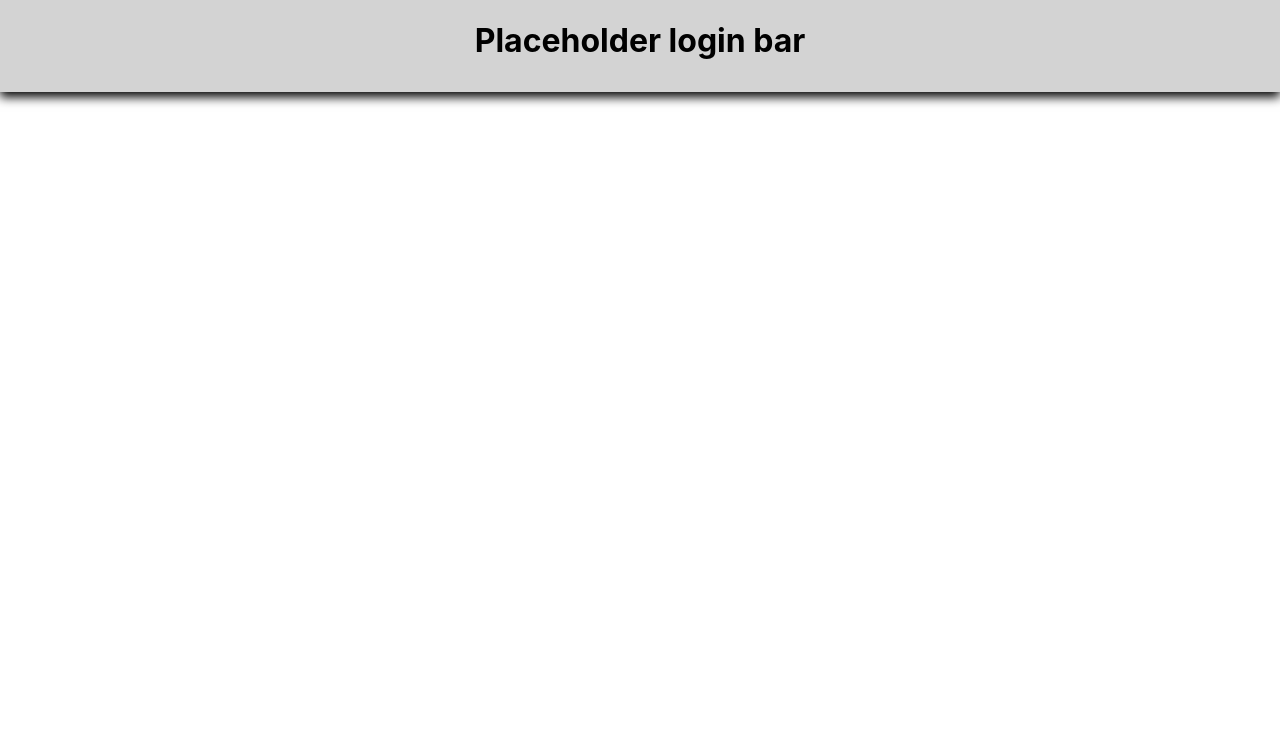
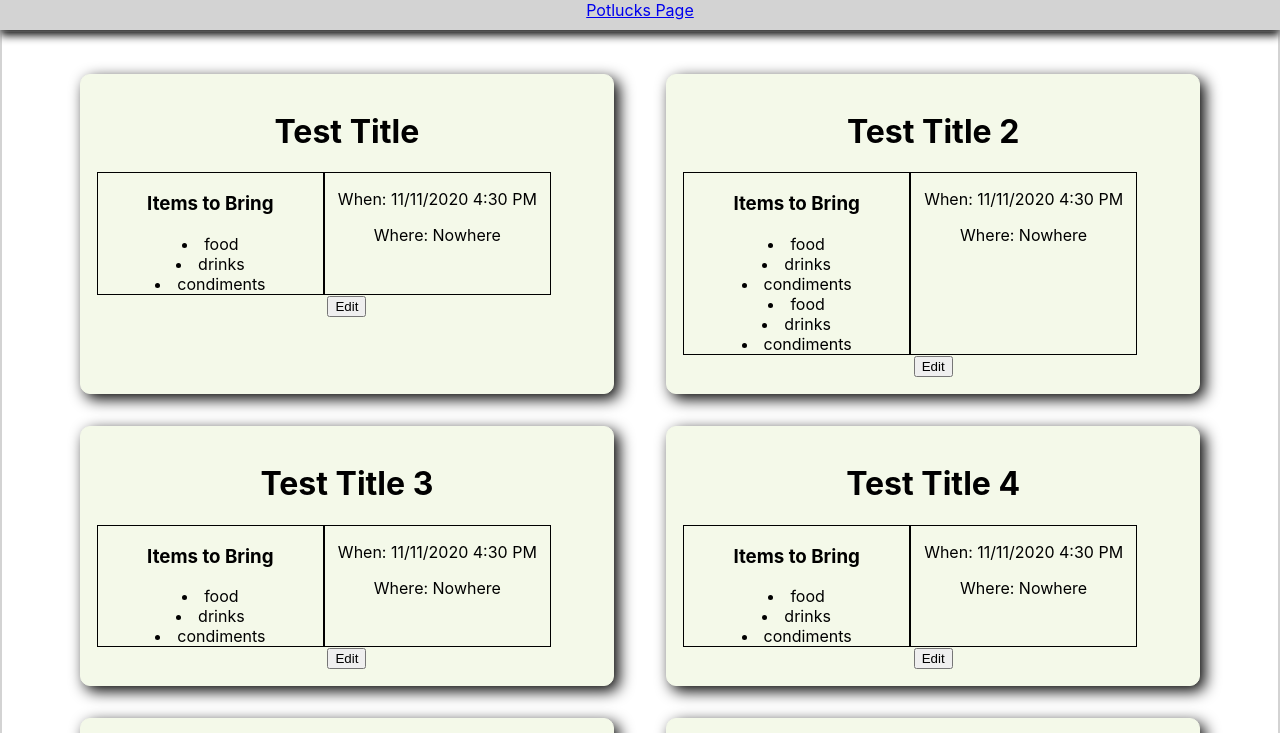
Before and after one commit to Build-Week-Pot-Luck-Planner/front-end, a React (Create React App) app in the folder pot-luck-fe/: page /potlucks in a window 1280 px wide. Shown: the top 733 px of the page. Built offline with nearby package versions, Linux system fonts and the light colour scheme; sample sign-in values are in the browser's storage.

Commit message:
added PrivateRoute for UserPotluckPage and axiosWithAuth util

```diff
--- a/pot-luck-fe/src/App.js
+++ b/pot-luck-fe/src/App.js
@@ -7,6 +7,7 @@ import {
   useRouteMatch,
   useParams
 } from "react-router-dom";
+import PrivateRoute from './components/PrivateRoute';
 import UserPotluckPage from './components/UserPotluckPage';
 import SignUp from './components/SignUp';
 import Login from './components/Login';
@@ -22,27 +23,22 @@ const NavBar = styled.header`
 
 function App() {
   return (
-
-
-
     <div className="App">
       <NavBar>
-        <h1>Placeholder login bar</h1>
+        <Link to="/potlucks">Potlucks Page</Link>
       </NavBar>
-
-
-
 
       <Switch>
         <Route exact path="/">
-          <UserPotluckPage />
+          <Login />
         </Route>
-          <Route  path="/signup" >
+        <Route path="/signup">
           <SignUp />
         </Route>
-          <Route path="/login" >
+        <Route path="/login">
           <Login />
         </Route>
+        <PrivateRoute exact path="/potlucks" component={UserPotluckPage} />
       </Switch>
     </div>
   );
--- a/pot-luck-fe/src/components/Login.jsx
+++ b/pot-luck-fe/src/components/Login.jsx
@@ -8,4 +8,4 @@ function Login() {
     )
 }
 
-export default Login
+export default Login;
--- a/pot-luck-fe/src/components/PotluckCard.jsx
+++ b/pot-luck-fe/src/components/PotluckCard.jsx
@@ -47,6 +47,7 @@ const PotluckCard = () => {
       <h1>{potluck.title}</h1>
       <DataContainer>
       <ItemContainer>
+        <h3>Items to Bring</h3>
       {potluck.items.map(item => {
         return(
           <li key={item}>{item}</li>
--- /dev/null
+++ b/pot-luck-fe/src/components/PrivateRoute.jsx
@@ -0,0 +1,21 @@
+import React from 'react';
+import { Route, Redirect } from 'react-router-dom';
+
+const PrivateRoute = ({ component: Component, ...rest}) => {
+
+  return (
+    <Route
+      {...rest}
+      render={(props) => {
+        if (localStorage.getItem("token")) {
+          return <Component {...props} />;
+        }
+        else {
+          return <Redirect to="/" />
+        }
+      }}
+      />
+  );
+};
+
+export default PrivateRoute;
--- a/pot-luck-fe/src/data.js
+++ b/pot-luck-fe/src/data.js
@@ -11,7 +11,7 @@ const data = [
     title: "Test Title 2",
     datetime: "11/11/2020 4:30 PM",
     location: "Nowhere",
-    items: ["food", "drinks", "condiments"],
+    items: ["food", "drinks", "condiments", "food", "drinks", "condiments"],
   },
   {
     id: 2,
```
Also changed, not shown: pot-luck-fe/src/components/UserPotluckPage.jsx (+0 -12 lines), pot-luck-fe/src/utils/axiosWithAuth.js (added, +14 -0 lines). Lines whose indentation alone changed are shown as unchanged.
